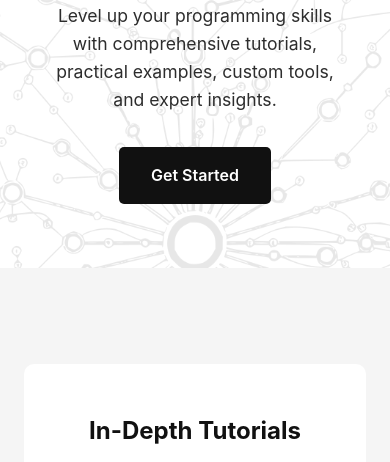
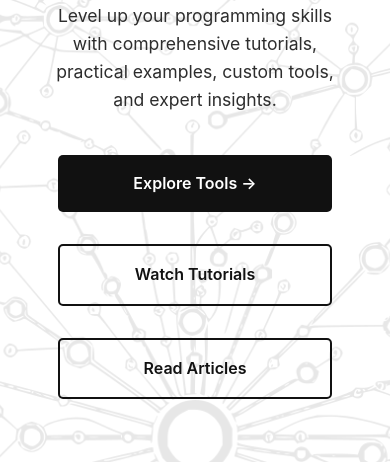
Before and after one commit to coded-parts/landing-page, a plain HTML site: page index.html in a window 390 px wide. Shown: the part 319-781 px from the top of the page. Drawn offline with Linux system fonts and the light colour scheme.

Commit message:
feat: use medium as the blog for now

```diff
--- a/index.html
+++ b/index.html
@@ -118,10 +118,24 @@
             text-decoration: none;
             font-weight: 600;
             transition: transform 0.3s ease;
+            margin: 0 0.5rem;
         }
 
         .cta-button:hover {
             transform: translateY(-2px);
+        }
+
+        .cta-button.secondary {
+            background-color: transparent;
+            border: 2px solid var(--primary-black);
+            color: var(--primary-black);
+        }
+
+        .cta-buttons {
+            display: flex;
+            justify-content: center;
+            gap: 1rem;
+            flex-wrap: wrap;
         }
 
         /* Features Section */
@@ -371,6 +385,17 @@
             .about p {
                 padding: 0 1.5rem;
             }
+
+            .cta-buttons {
+                flex-direction: column;
+                align-items: center;
+            }
+
+            .cta-button {
+                margin: 0.5rem 0;
+                width: 80%;
+                text-align: center;
+            }
         }
     </style>
 </head>
@@ -388,7 +413,7 @@
             </button>
             <div class="nav-links">
                 <button class="close-menu" aria-label="Close menu"></button>
-                <a href="#">Blog</a>
+                <a href="https://medium.com/@codedparts">Blog</a>
                 <a href="https://tools.codedparts.com">Tools</a>
                 <a href="#">Resources</a>
                 <a href="#about">About</a>
@@ -400,7 +425,11 @@
         <div class="container">
             <h1>Master Software Engineering<br>One Concept at a Time</h1>
             <p>Level up your programming skills with comprehensive tutorials, practical examples, custom tools, and expert insights.</p>
-            <a href="#get-started" class="cta-button">Get Started</a>
+            <div class="cta-buttons">
+                <a href="https://tools.codedparts.com" class="cta-button">Explore Tools →</a>
+                <a href="https://youtube.com/@codedparts" class="cta-button secondary">Watch Tutorials</a>
+                <a href="https://medium.com/@codedparts" class="cta-button secondary">Read Articles</a>
+            </div>
         </div>
     </section>
 
```
